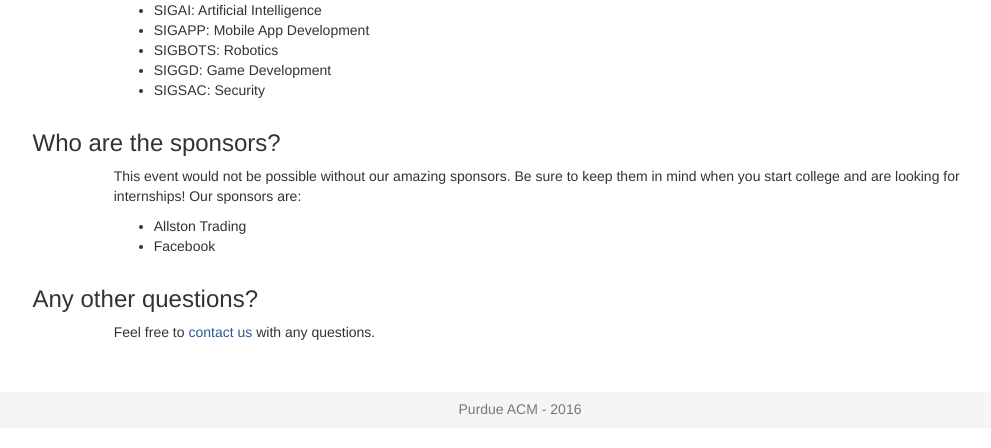
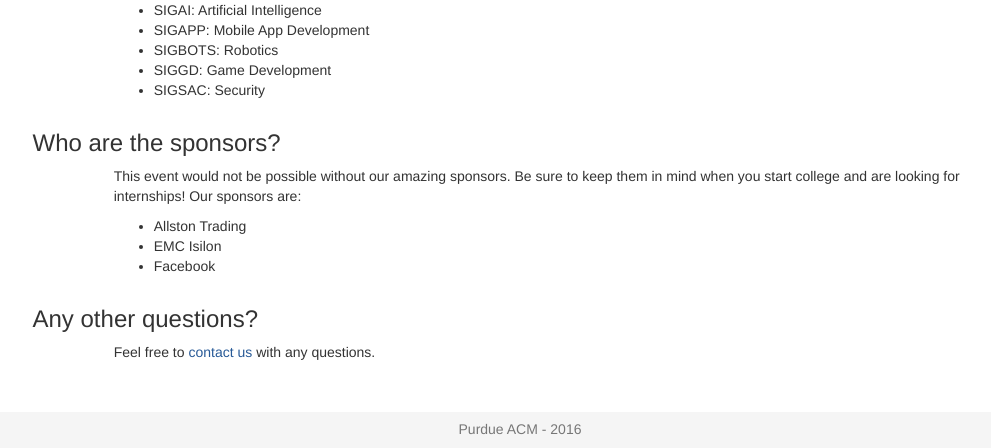
Before and after one commit to oggnik/acm-hscc, a Python web app: template hscc/templates/index.html in a window 1280 px wide. Shown: the part 1977-2425 px from the top of the page, without its empty margins (120-1111 px from the left). Before the commit the page ends 2392 px from the top, so only its background shows below. Run offline with Jinja, Linux system fonts and the light colour scheme; the template is opened without the code that fills it, so the values that code supplies are empty.

Commit message:
Added isilon as a sponsor

```diff
--- a/hscc/templates/index.html
+++ b/hscc/templates/index.html
@@ -130,6 +130,7 @@
                     <p class="col-md-offset-1">This event would not be possible without our amazing sponsors.  Be sure to keep them in mind when you start college and are looking for internships!  Our sponsors are:
                         <ul class="col-md-offset-1">
                             <li>Allston Trading</li>
+                            <li>EMC Isilon</li>
                             <li>Facebook</li>
                         </ul>
                     </p>
```
